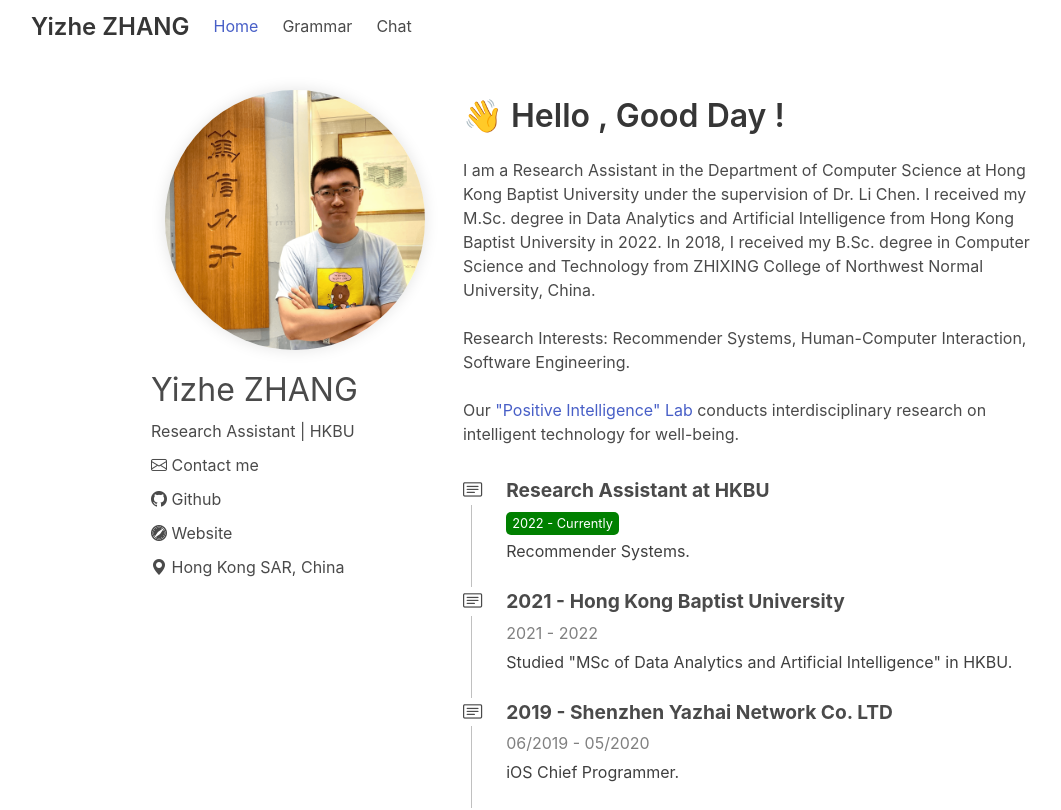
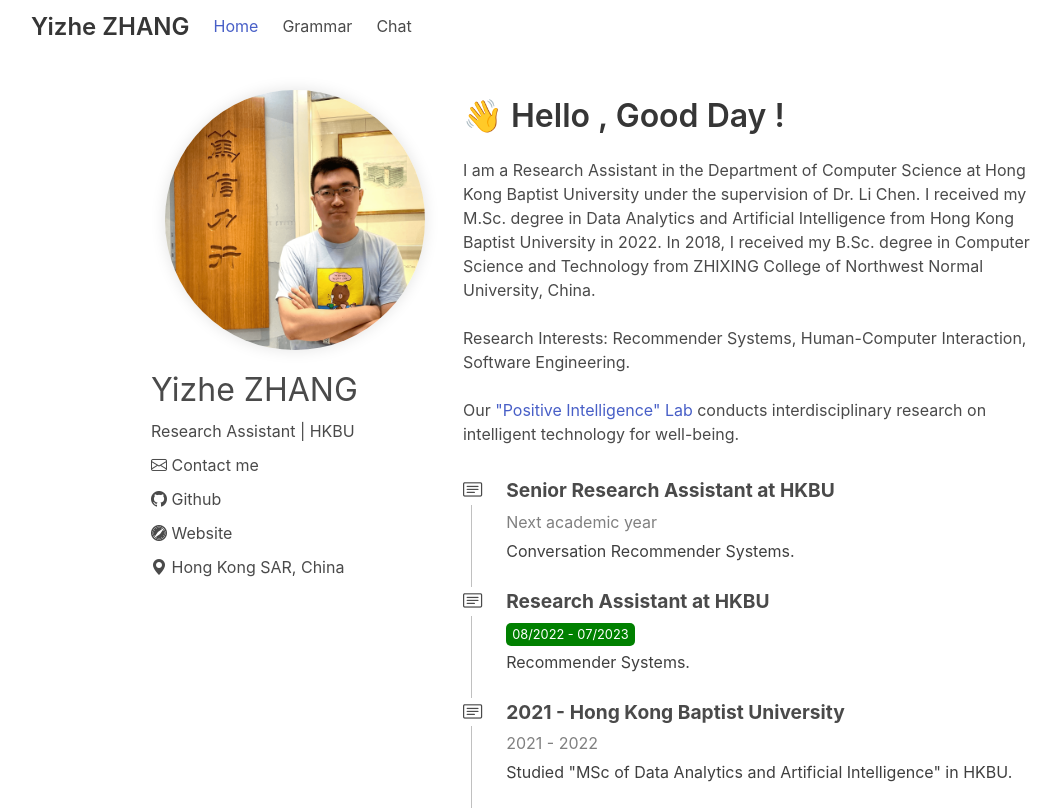
Before and after one commit to ZhangYizhe/zhangyizhe.github.io, a Vue app: page / in a window 1280 px wide. Shown: the top 810 px of the page, without its empty margins (33-1094 px from the left). Built offline with nearby package versions, Linux system fonts and the light colour scheme; what vue-cookies would draw is missing.

Commit message:
Home Page Modified

```diff
--- a/src/components/Home/HomeView.vue
+++ b/src/components/Home/HomeView.vue
@@ -98,9 +98,15 @@ export default {
         ],
         timeline: [
           {
+            title: 'Senior Research Assistant at HKBU',
+            isActive: false,
+            timeline: 'Next academic year',
+            description: 'Conversation Recommender Systems.',
+          },
+          {
             title: 'Research Assistant at HKBU',
             isActive: true,
-            timeline: '2022 - Currently',
+            timeline: '08/2022 - 07/2023',
             description: 'Recommender Systems.',
           },
           {
```
